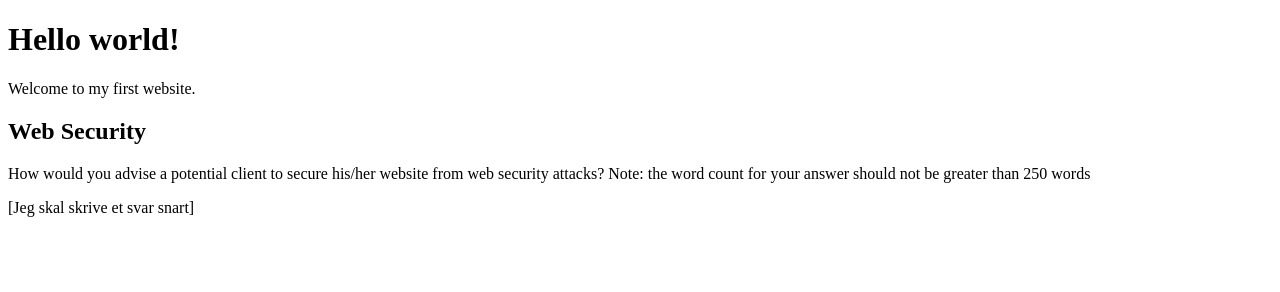
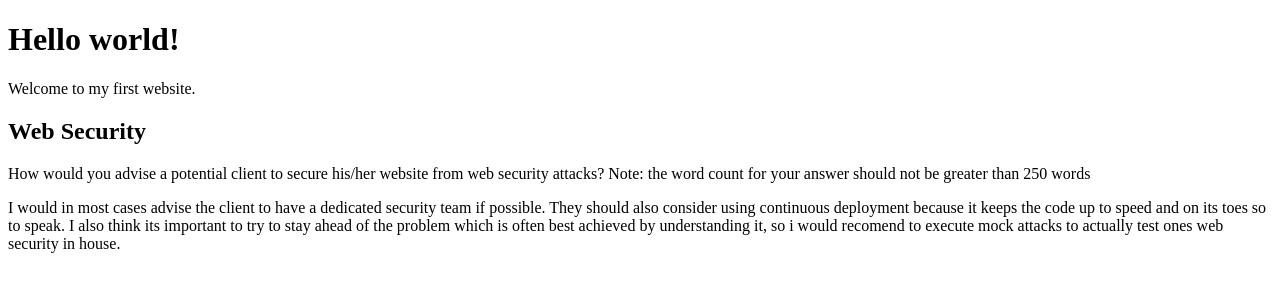
Before and after one commit to Noroff-FEU-Assignments/cross-course-project-chunno52054, a plain HTML site: page index.html in a window 1280 px wide. Drawn offline with Linux system fonts and the light colour scheme.

Commit message:
Update index.html

```diff
--- a/index.html
+++ b/index.html
@@ -8,6 +8,6 @@
     <p>Welcome to my first website.</p>
     <h2>Web Security</h2>
     <p id="web-security-question">How would you advise a potential client to secure his/her website from web security attacks? Note: the word count for your answer should not be greater than 250 words</p>
-    <p id="web-security-answer">[Jeg skal skrive et svar snart]</p>
+    <p id="web-security-answer">I would in most cases advise the client to have a dedicated security team if possible. They should also consider using continuous deployment because it keeps the code up to speed and on its toes so to speak. I also think its important to try to stay ahead of the problem which is often best achieved by understanding it, so i would recomend to execute mock attacks to actually test ones web security in house. </p>
   </body>
 </html>
```
